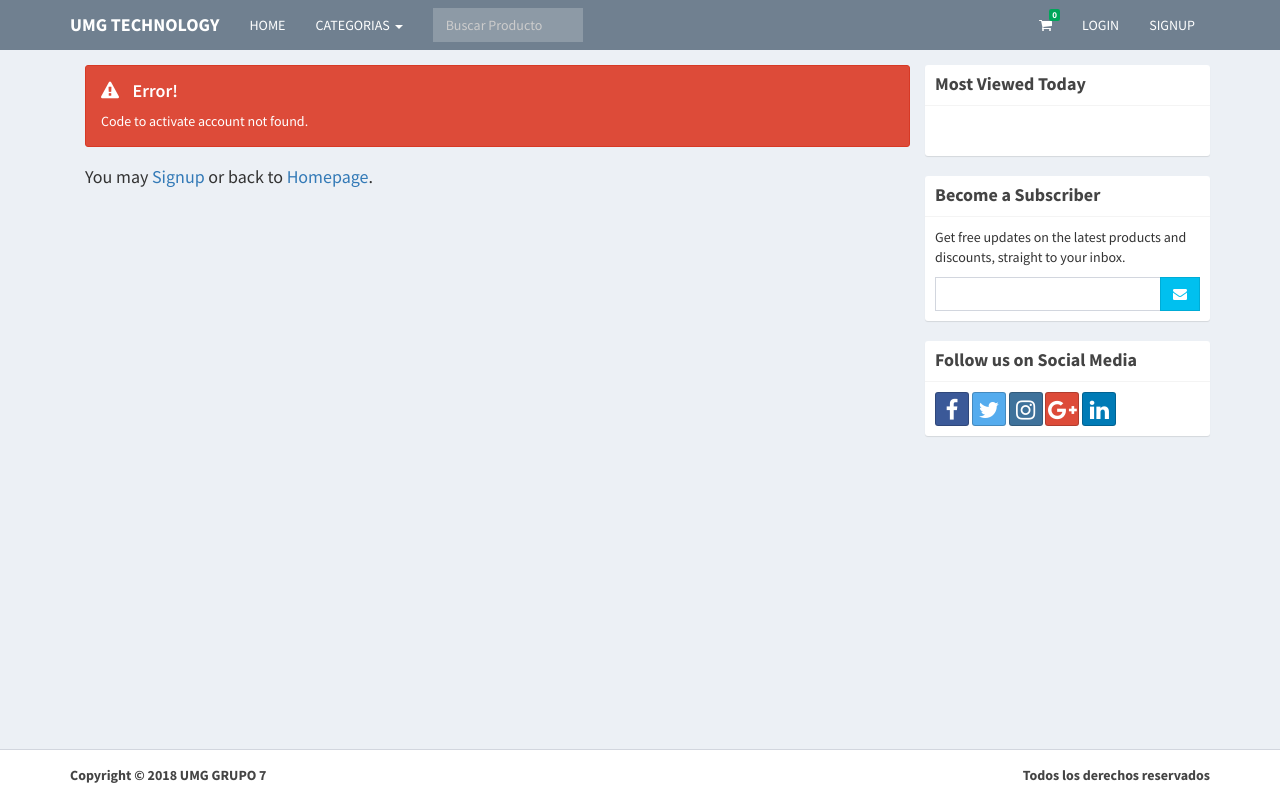
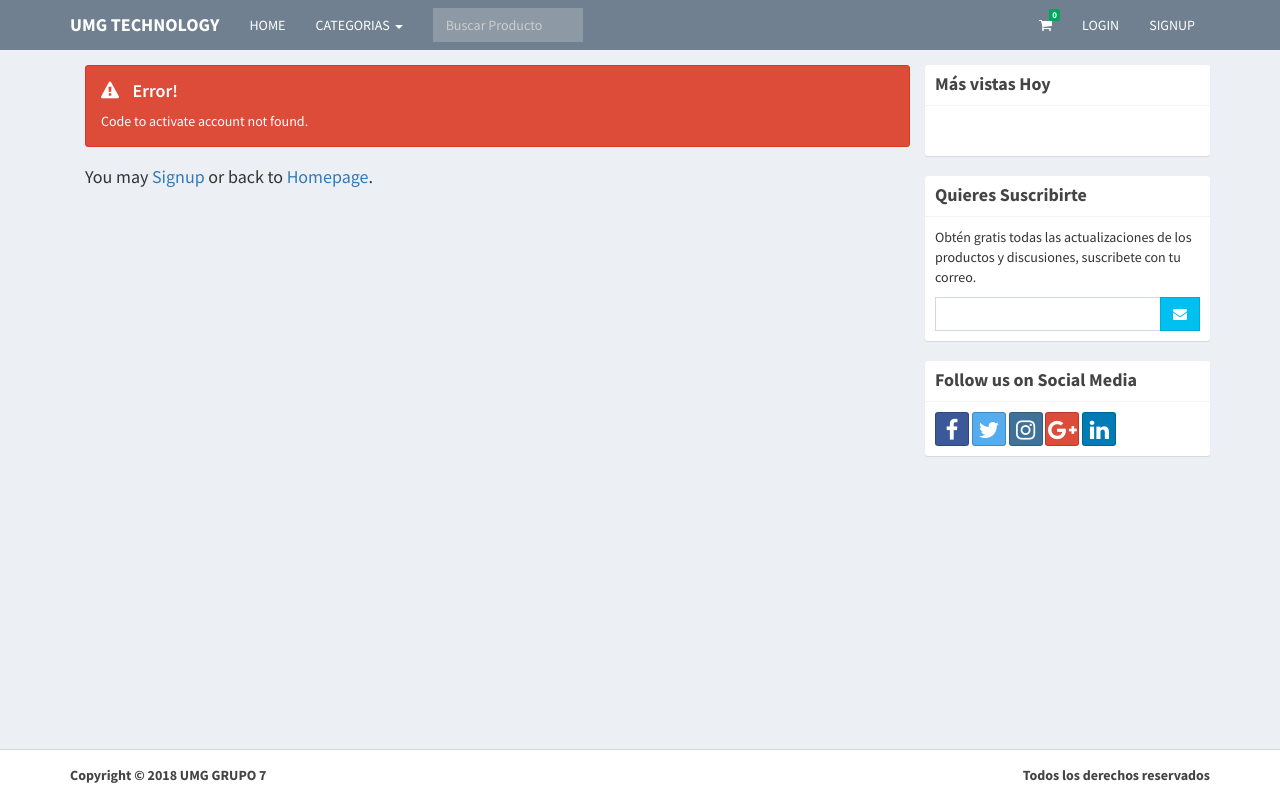
Before and after one commit to d-serranos/delivery, a PHP site: page /ecommerce/activate.php in a window 1280 px wide. Run offline with PHP 8.4, Linux system fonts and the light colour scheme; data comes from the database, SQL or seed files in the repository; some libraries are stand-ins or nearby versions.

Commit message:
Cambios a español

```diff
--- a/includes/sidebar.php
+++ b/includes/sidebar.php
@@ -1,7 +1,7 @@
 <div class="row">
 	<div class="box box-solid">
 	  	<div class="box-header with-border">
-	    	<h3 class="box-title"><b>Most Viewed Today</b></h3>
+	    	<h3 class="box-title"><b>Más vistas Hoy</b></h3>
 	  	</div>
 	  	<div class="box-body">
 	  		<ul id="trending">
@@ -25,10 +25,10 @@
 <div class="row">
 	<div class="box box-solid">
 	  	<div class="box-header with-border">
-	    	<h3 class="box-title"><b>Become a Subscriber</b></h3>
+	    	<h3 class="box-title"><b>Quieres Suscribirte</b></h3>
 	  	</div>
 	  	<div class="box-body">
-	    	<p>Get free updates on the latest products and discounts, straight to your inbox.</p>
+	    	<p>Obtén gratis todas las actualizaciones de los productos y discusiones, suscribete con tu correo.</p>
 	    	<form method="POST" action="">
 		    	<div class="input-group">
 	                <input type="text" class="form-control">
```
